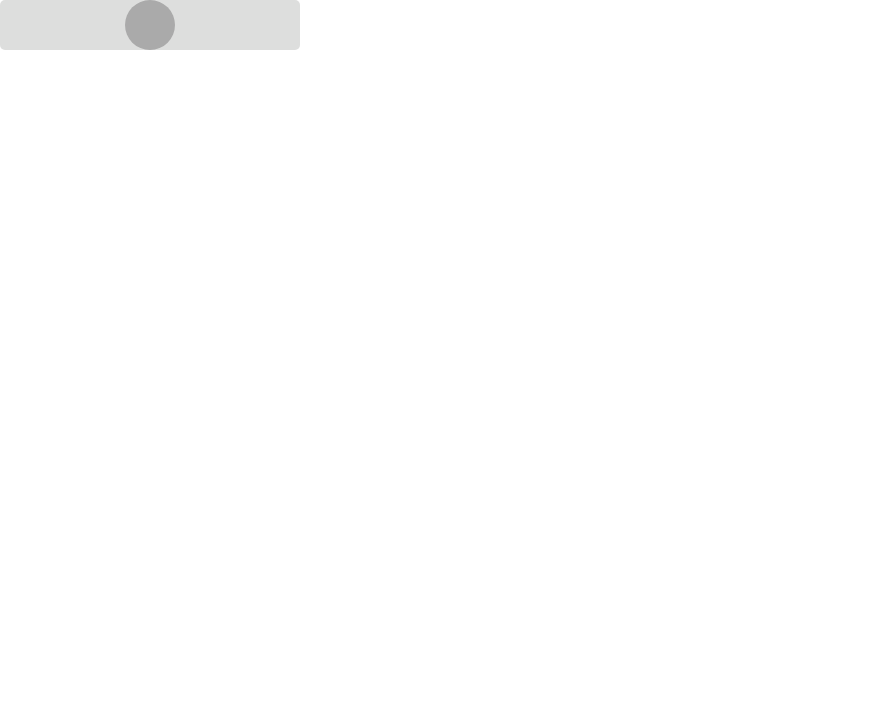
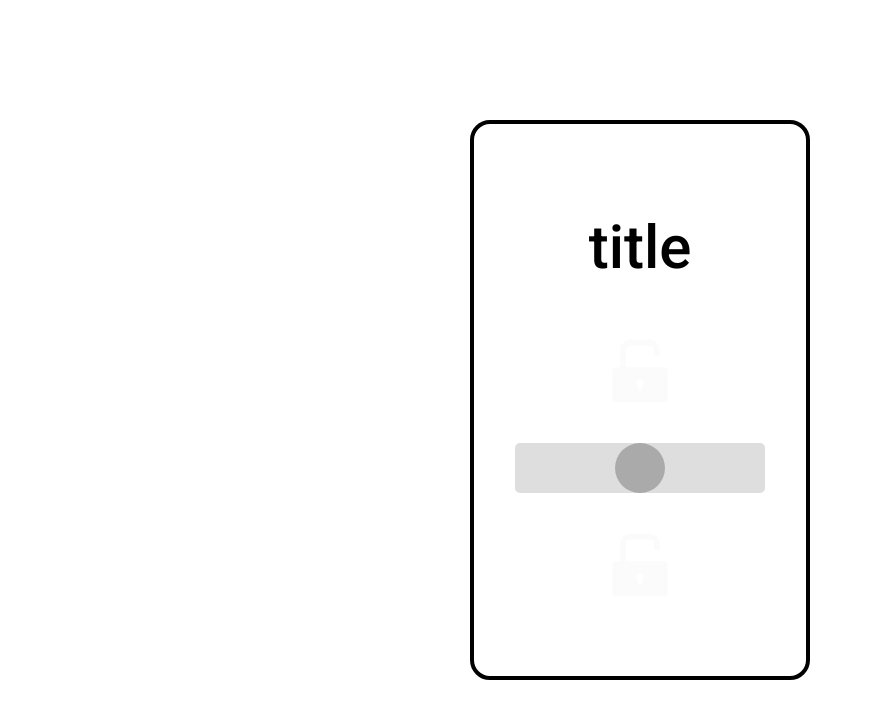
Before and after one commit to ajinkyacodes/reactjs-apps, a React (Create React App) app: page /project8 in a window 1280 px wide. Shown: the top 718 px of the page, without its empty margins (0-873 px from the left). Built offline with nearby package versions, Linux system fonts and the light colour scheme.

Commit message:
created static lock screen

```diff
--- a/src/projects/08-Slide-To-Unlock/SlideToUnlock.jsx
+++ b/src/projects/08-Slide-To-Unlock/SlideToUnlock.jsx
@@ -1,9 +1,23 @@
-import React from "react";
+import React, { useState } from "react";
 import LockSlider from "./LockSlider";
+import { AiFillUnlock } from "react-icons/ai";
 export default function SlideToUnlock() {
+  const [showLockSlider, setShowLockSlider] = useState(0);
+
   return (
-    <div>
-        <LockSlider />
+    <div
+      className="container text-center d-flex flex-column border-20"
+      style={{
+        height: "70vh",
+        marginTop: "15vh",
+        width: 340,
+        border: "4px solid #000",
+      }}
+    >
+      <h1 className="title">title</h1>
+      { showLockSlider ? ( <LockSlider width={"250px"} /> ) : ( <AiFillUnlock className="unlockIcon" /> ) }
+      <LockSlider width={"250px"} />
+      <AiFillUnlock className="unlockIcon" />
     </div>
-  )
+  );
 }
```
